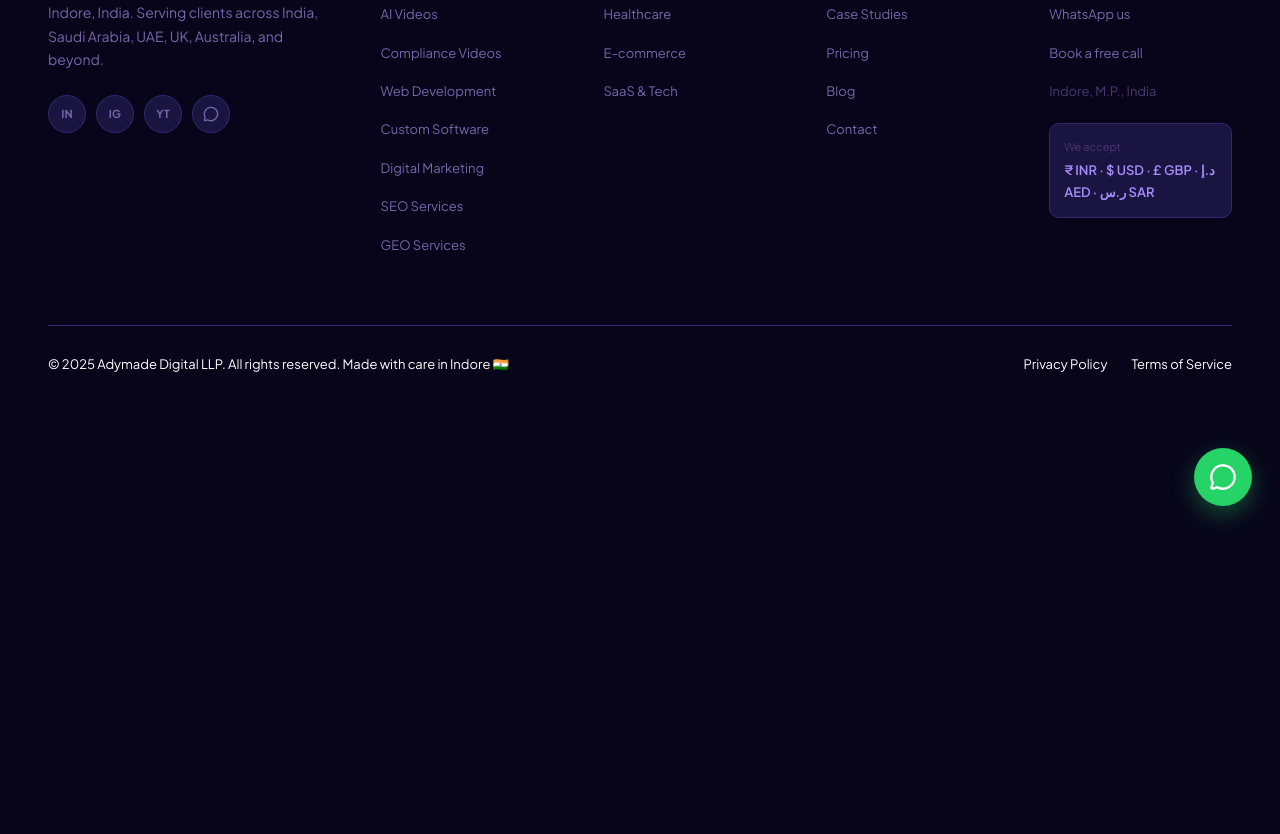
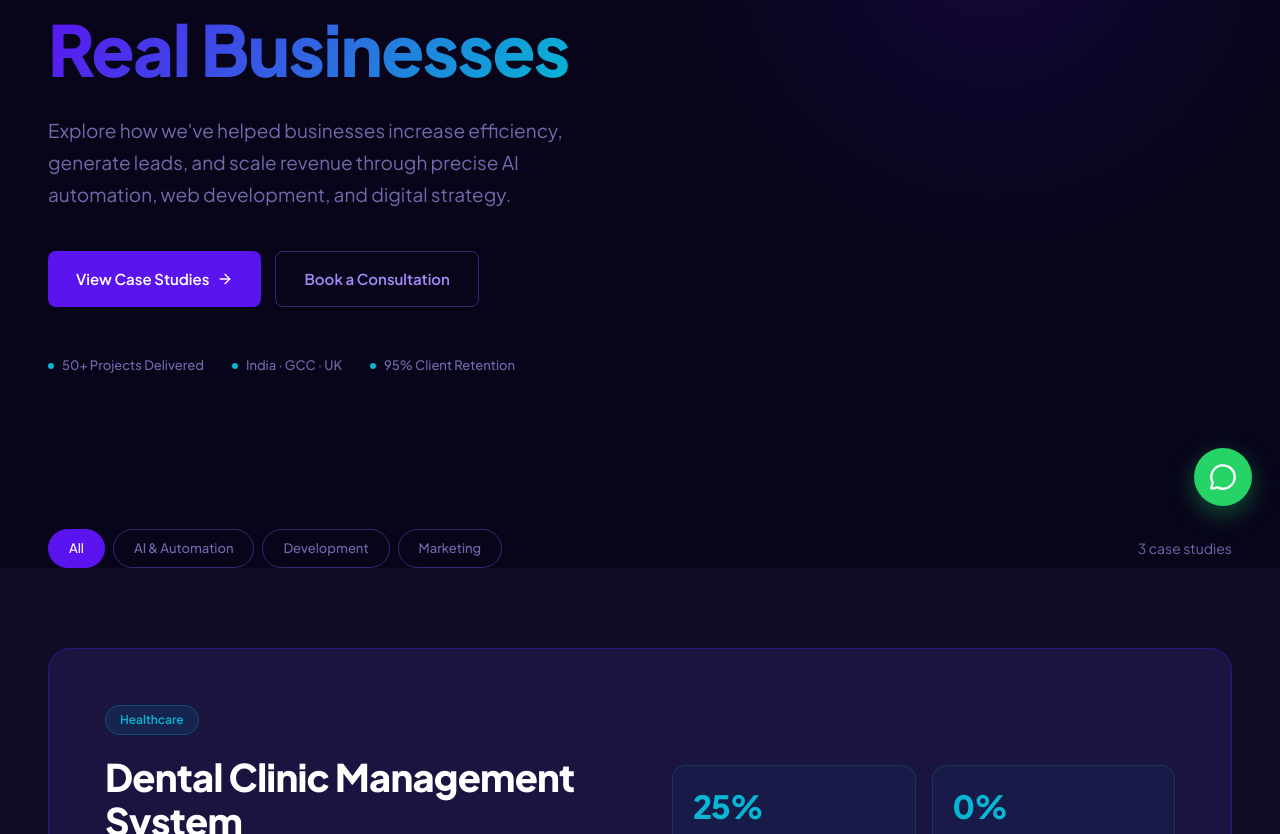
Before and after one commit to adymadedigital/Adymade, a SvelteKit app: page /case-studies in a window 1280 px wide. Before the commit this address had no page. Shown: the part 266-1100 px from the top of the page. Before the commit the page ends 800 px from the top, so only its background shows below. Built offline with nearby package versions, Linux system fonts and the light colour scheme.

Commit message:
case_study

```diff
--- /dev/null
+++ b/src/routes/case-studies/+page.svelte
@@ -0,0 +1,272 @@
+<script lang="ts">
+	import { ArrowRight, Clock } from 'lucide-svelte';
+	import FAQ from '$lib/components/FAQ.svelte';
+	import FinalCTA from '$lib/components/FinalCTA.svelte';
+
+	interface Metric {
+		value: string;
+		description: string;
+	}
+
+	interface Study {
+		id: string;
+		badge: string;
+		industry: string;
+		title: string;
+		duration: string;
+		services: string[];
+		description: string;
+		metrics: Metric[];
+		href: string;
+		filter: string;
+	}
+
+	const pageStudies: Study[] = [
+		{
+			id: 'dental-clinic',
+			badge: 'Healthcare · AI Automation',
+			industry: 'Healthcare',
+			title: 'Dental Clinic Management System',
+			duration: '3 weeks',
+			services: ['AI Automation', 'Custom Software'],
+			description:
+				'Complete automation of patient scheduling, billing reconciliation, and staff workflows for a busy multi-chair dental practice in Indore.',
+			metrics: [
+				{ value: '25%', description: 'Better chair utilisation' },
+				{ value: '0%', description: 'Billing errors (was 4%)' },
+				{ value: '3 hrs', description: 'Admin time saved daily' }
+			],
+			href: '/case-studies/dental-clinic',
+			filter: 'AI & Automation'
+		},
+		{
+			id: 'sales-pipeline',
+			badge: 'Sales · AI Automation',
+			industry: 'Sales & CRM',
+			title: 'AI-Powered Sales Pipeline Automation',
+			duration: '4 weeks',
+			services: ['AI Automation', 'AI Agents'],
+			description:
+				'End-to-end lead qualification, scoring, and automated follow-up sequences that slashed response time from 8 hours to 30 minutes.',
+			metrics: [
+				{ value: '+15%', description: 'Revenue in 6 months' },
+				{ value: '30 min', description: 'Lead response (was 8 hrs)' },
+				{ value: '3×', description: 'Qualification rate' }
+			],
+			href: '/case-studies/sales-pipeline',
+			filter: 'AI & Automation'
+		},
+		{
+			id: 'rgs-saudi-arabia',
+			badge: 'Construction · Web Dev · 🇸🇦 Saudi Arabia',
+			industry: 'Construction',
+			title: 'RGS — A Tamimi Group Company',
+			duration: '3 weeks',
+			services: ['Web Development', 'SEO'],
+			description:
+				"Enterprise-grade bilingual website with full RTL Arabic support for a scaffolding subsidiary of Tamimi Group — one of Saudi Arabia's largest conglomerates.",
+			metrics: [
+				{ value: 'EN+AR', description: 'Bilingual with RTL' },
+				{ value: '100%', description: 'Mobile-first, SEO-ready' },
+				{ value: 'Enterprise', description: 'Tamimi Group subsidiary' }
+			],
+			href: '/case-studies/rgs-saudi-arabia',
+			filter: 'Development'
+		}
+	];
+
+
+	const globalStats = [
+		{ value: '50+', label: 'Projects Completed' },
+		{ value: '95%', label: 'Client Retention' },
+		{ value: '₹3L+', label: 'Revenue Recovered' },
+		{ value: '3×', label: 'Average Efficiency Gain' }
+	];
+
+	const processSteps = [
+		{ num: '01', name: 'Discover', desc: 'Deep-dive into your goals, pain points, and success metrics.' },
+		{ num: '02', name: 'Research', desc: 'Audit your current setup and benchmark against best practices.' },
+		{ num: '03', name: 'Strategy', desc: 'Build a custom roadmap with clear deliverables and timelines.' },
+		{ num: '04', name: 'Execute', desc: 'Ship fast with weekly check-ins and zero scope creep.' },
+		{ num: '05', name: 'Optimise', desc: 'Review data, iterate, and fine-tune for peak performance.' },
+		{ num: '06', name: 'Grow', desc: "Scale what's working and build on the foundation we've laid." }
+	];
+
+	const filters = ['All', 'AI & Automation', 'Development', 'Marketing'];
+	let activeFilter = $state('All');
+
+	const filteredStudies = $derived(
+		activeFilter === 'All' ? pageStudies : pageStudies.filter((s) => s.filter === activeFilter)
+	);
+</script>
+
+<svelte:head>
+	<title>Case Studies | Adymade — Real Results for Real Businesses</title>
+	<meta
+		name="description"
+		content="Explore Adymade case studies — real client results across AI automation, web development, and digital marketing. See the measurable impact behind every project."
+	/>
+	<meta property="og:title" content="Case Studies | Adymade" />
+	<meta
+		property="og:description"
+		content="Real results from real projects. See how Adymade delivers measurable impact for businesses across India, GCC, and beyond."
+	/>
+	<meta property="og:type" content="website" />
+</svelte:head>
+
+<main>
+	<!-- 1. HERO -->
+	<section class="cs-page-hero">
+		<div class="container">
+			<div class="cs-hero-inner">
+				<div class="eyebrow">Proof, Not Promises</div>
+				<h1>
+					Real Results for<br />
+					<span class="grad">Real Businesses</span>
+				</h1>
+				<p class="cs-hero-desc">
+					Explore how we've helped businesses increase efficiency, generate leads, and scale revenue
+					through precise AI automation, web development, and digital strategy.
+				</p>
+				<div class="cs-hero-actions">
+					<a href="#studies" class="btn btn-primary">
+						View Case Studies <ArrowRight size={16} />
+					</a>
+					<a
+						href="https://calendly.com/addymade/15-minute-consultation-call"
+						class="btn btn-ghost"
+						target="_blank"
+						rel="noopener"
+					>
+						Book a Consultation
+					</a>
+				</div>
+				<div class="cs-trust-strip">
+					<span class="cs-trust-item">
+						<span class="cs-trust-dot" aria-hidden="true"></span>50+ Projects Delivered
+					</span>
+					<span class="cs-trust-item">
+						<span class="cs-trust-dot" aria-hidden="true"></span>India · GCC · UK
+					</span>
+					<span class="cs-trust-item">
+						<span class="cs-trust-dot" aria-hidden="true"></span>95% Client Retention
+					</span>
+				</div>
+			</div>
+		</div>
+	</section>
+	<!-- 3. FILTER BAR -->
+	<section id="studies" class="cs-filter-section" aria-label="Filter case studies">
+		<div class="container">
+			<div class="cs-filter-top">
+				<div class="cs-filter-bar" role="group" aria-label="Filter by category">
+					{#each filters as f}
+						<button
+							class="cs-filter-btn"
+							class:active={activeFilter === f}
+							onclick={() => (activeFilter = f)}
+							aria-pressed={activeFilter === f}
+						>
+							{f}
+						</button>
+					{/each}
+				</div>
+				<span class="cs-result-count" aria-live="polite">
+					{filteredStudies.length}
+					{filteredStudies.length === 1 ? 'case study' : 'case studies'}
+				</span>
+			</div>
+		</div>
+	</section>
+	<!-- 2. STUDIES LIST (featured-card style for every entry, filtered) -->
+	<section class="cs-featured" aria-label="Case studies">
+		<div class="container">
+			<div class="cs-studies-list">
+				{#each filteredStudies as study (study.id)}
+					<div class="cs-featured-card">
+						<!-- Left: info -->
+						<div class="cs-featured-left">
+							<span class="cs-featured-tag">{study.industry}</span>
+							<h2 class="cs-featured-title">{study.title}</h2>
+							<p class="cs-featured-desc">{study.description}</p>
+							<div class="cs-featured-services">
+								{#each study.services as svc}
+									<span class="cs-service-tag">{svc}</span>
+								{/each}
+								<span class="cs-service-tag">
+									<Clock size={11} aria-hidden="true" />{study.duration}
+								</span>
+							</div>
+							<a href={study.href} class="btn btn-primary" style="align-self: flex-start;">
+								Read Full Case Study <ArrowRight size={16} />
+							</a>
+						</div>
+
+						<!-- Right: metrics grid -->
+						<div class="cs-featured-right">
+							<div class="cs-featured-metrics">
+								{#each study.metrics as metric}
+									<div class="cs-feat-metric">
+										<div class="cs-feat-metric-val">{metric.value}</div>
+										<div class="cs-feat-metric-desc">{metric.description}</div>
+									</div>
+								{/each}
+							</div>
+						</div>
+					</div>
+				{/each}
+
+				{#if filteredStudies.length === 0}
+					<div class="cs-empty" role="status">
+						<p>No case studies found for this filter. More coming soon!</p>
+					</div>
+				{/if}
+			</div>
+		</div>
+	</section>
+
+	<!-- 5. GLOBAL SUCCESS METRICS BAND -->
+	<section class="cs-stats" aria-label="Company-wide results">
+		<div class="container">
+			<div class="cs-stats-grid">
+				{#each globalStats as stat}
+					<div class="cs-stat">
+						<div class="cs-stat-value">
+							<span class="grad">{stat.value}</span>
+						</div>
+						<div class="cs-stat-label">{stat.label}</div>
+					</div>
+				{/each}
+			</div>
+		</div>
+	</section>
+
+	<!-- 6. PROCESS SECTION -->
+	<section class="section" aria-label="Our process">
+		<div class="container">
+			<div class="section-header">
+				<div class="eyebrow">How We Work</div>
+				<h2>Our Proven <span class="grad">6-Step Process</span></h2>
+				<p>
+					Every project follows the same disciplined process — so you always know where we are and
+					what's coming next.
+				</p>
+			</div>
+			<div class="cs-process-grid">
+				{#each processSteps as step}
+					<div class="cs-process-step">
+						<div class="cs-process-num" aria-hidden="true">{step.num}</div>
+						<div class="cs-process-name">{step.name}</div>
+						<div class="cs-process-desc">{step.desc}</div>
+					</div>
+				{/each}
+			</div>
+		</div>
+	</section>
+
+	<!-- 7. FAQ -->
+	<FAQ />
+
+	<!-- 8. FINAL CTA -->
+	<FinalCTA />
+</main>
```
